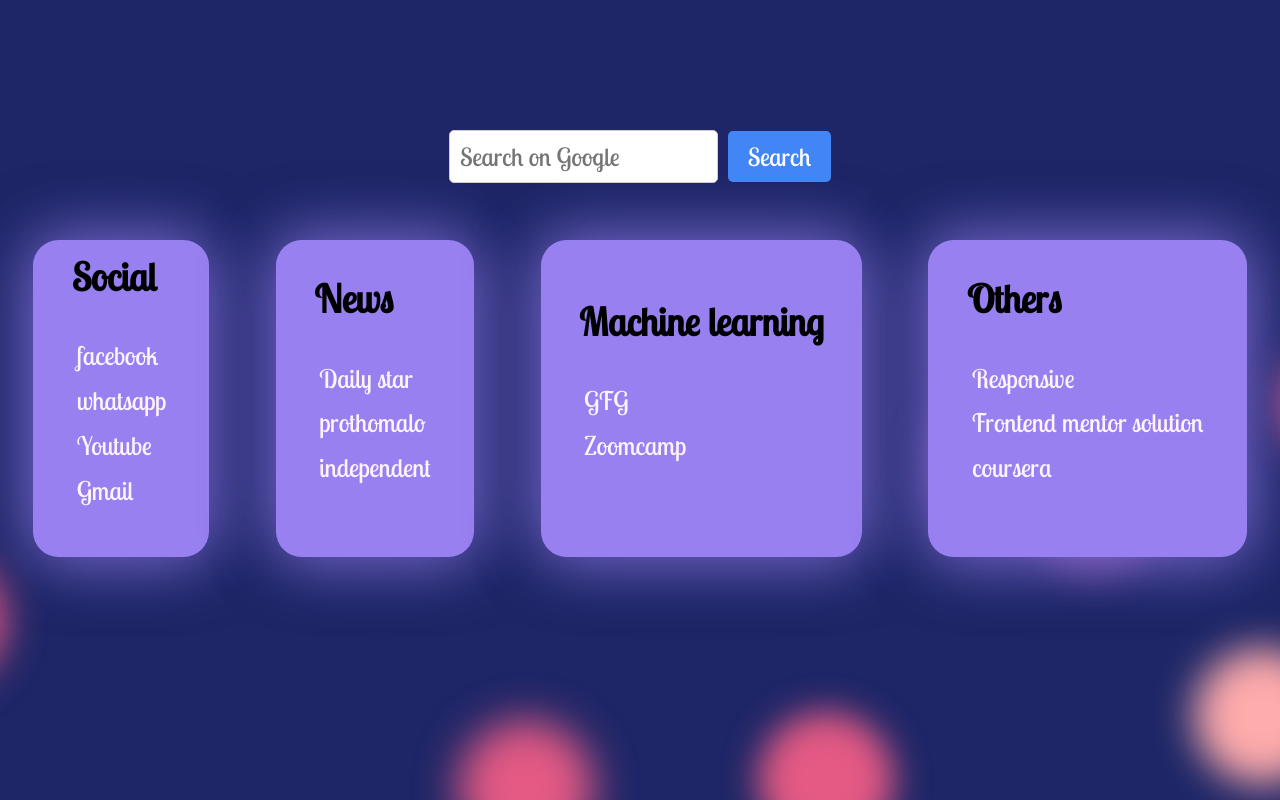
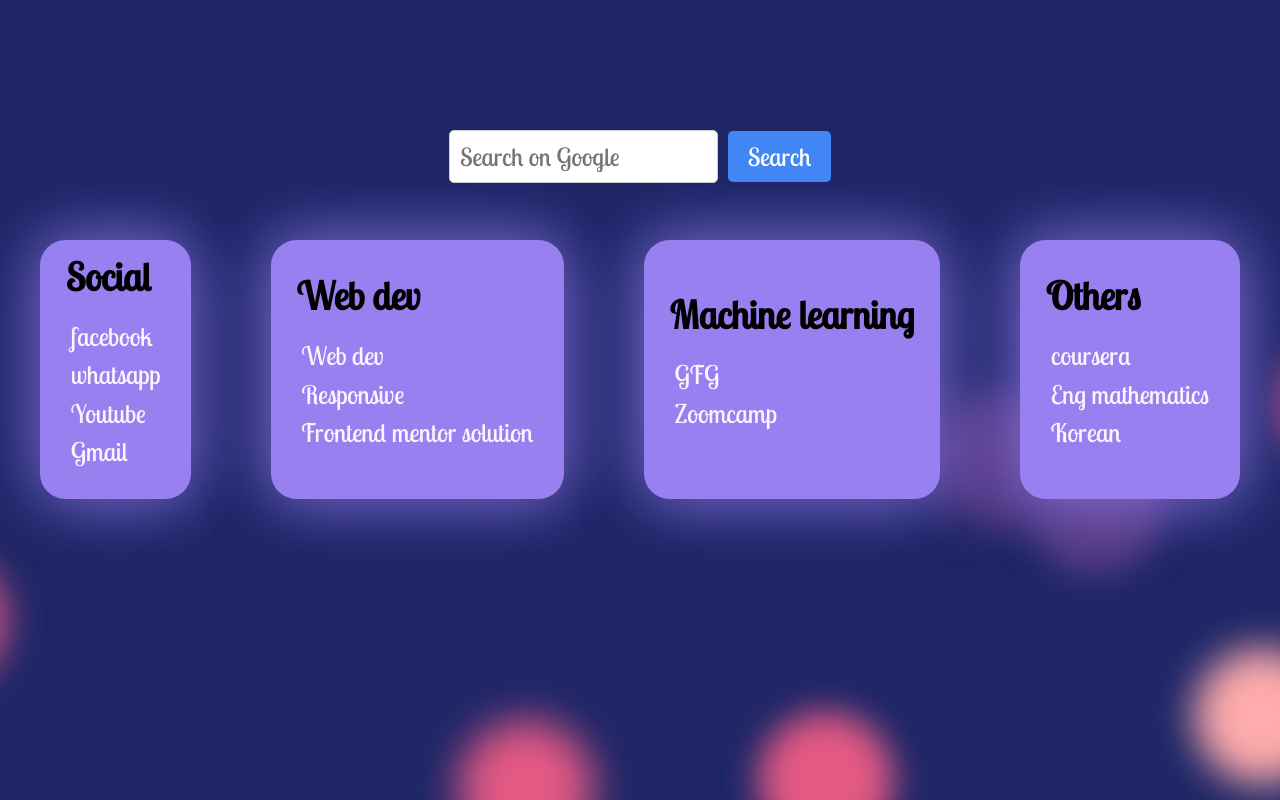
Before and after one commit to minhaz1010/custom-web-page, a plain HTML site: page index.html in a window 1280 px wide. Drawn offline with nearby package versions, Linux system fonts and the light colour scheme.

Commit message:
custom webpage

```diff
--- a/index.html
+++ b/index.html
@@ -39,10 +39,22 @@
         </div>
         <div class="box" id="news">
           <ul class="list">
-            <li><h2 class="title">News</h2></li>
-            <li><a href="https://www.thedailystar.net">Daily star</a></li>
-            <li><a href="https://www.prothomalo.com">prothomalo</a></li>
-            <li><a href="https://www.itvbd.com/">independent</a></li>
+            <li><h2 class="title">Web dev</h2></li>
+            <li>
+              <a href="https://web.programming-hero.com/dashboard">Web dev</a>
+            </li>
+            <li>
+              <a
+                href="https://www.freecodecamp.org/learn/2022/responsive-web-design/"
+                >Responsive
+              </a>
+            </li>
+            <li>
+              <a
+                href="https://github.com/catherineisonline/frontend-mentor-challenge-solutions"
+                >Frontend mentor solution
+              </a>
+            </li>
           </ul>
         </div>
         <div class="box" id="ml">
@@ -62,21 +74,22 @@
         <div class="box" id="others">
           <ul class="list">
             <li><h3 class="title">Others</h3></li>
+
             <li>
-              <a
-                href="https://www.freecodecamp.org/learn/2022/responsive-web-design/"
-                >Responsive
-              </a>
+              <a href="https://www.coursera.org/learn/machine-learning"
+                >coursera</a
+              >
             </li>
             <li>
               <a
-                href="https://github.com/catherineisonline/frontend-mentor-challenge-solutions"
-                >Frontend mentor solution
-              </a>
+                href="https://www.youtube.com/playlist?list=PLvTTv60o7qj_tdY9zH7YceES7jfXiZkAz"
+                >Eng mathematics</a
+              >
             </li>
             <li>
-              <a href="https://www.coursera.org/learn/machine-learning"
-                >coursera</a
+              <a
+                href="https://www.youtube.com/playlist?list=PLAizPmXlsXBr-w6n_liL-1CdspdcP2W68"
+                >Korean</a
               >
             </li>
           </ul>
--- a/styles.css
+++ b/styles.css
@@ -144,15 +144,15 @@ a{
   align-items: center;
   border-radius: 2vw;
   box-shadow: 0.3vw 0.3vw 5vw rgba(152, 128, 240, 0.5),-0.3vw -0.3vw 5vw rgba(152, 128, 240, 0.5);
-  padding: 3vw;
+  padding: 2vw;
 }
 .title{
   position: relative;
-  bottom: 2vw;
+  bottom: 1vw;
   font-size: 3vw;
 }
 li{
-  padding-bottom: 1vw;
+  padding-bottom: 0.5vw;
 }
 a{
   font-size: 2vw;
```
